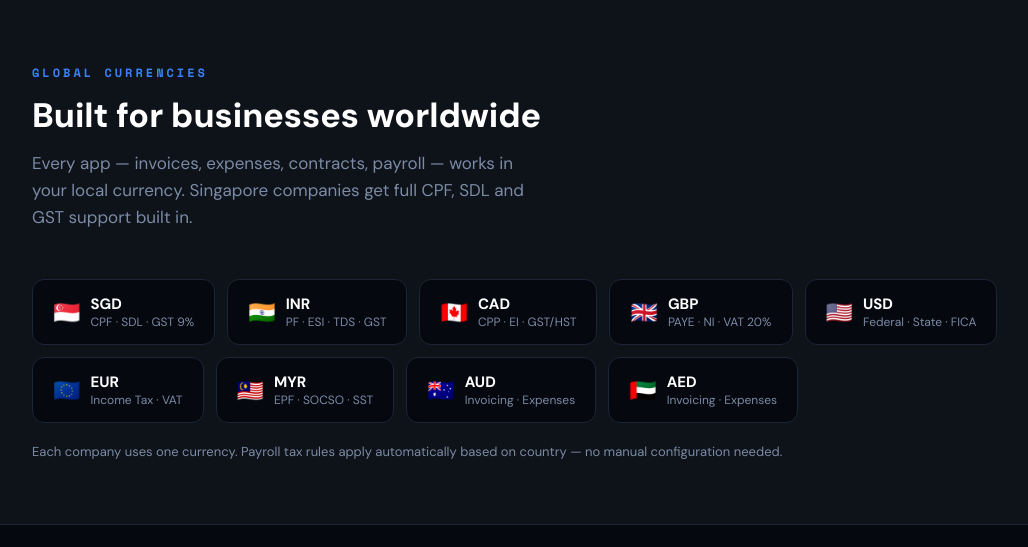
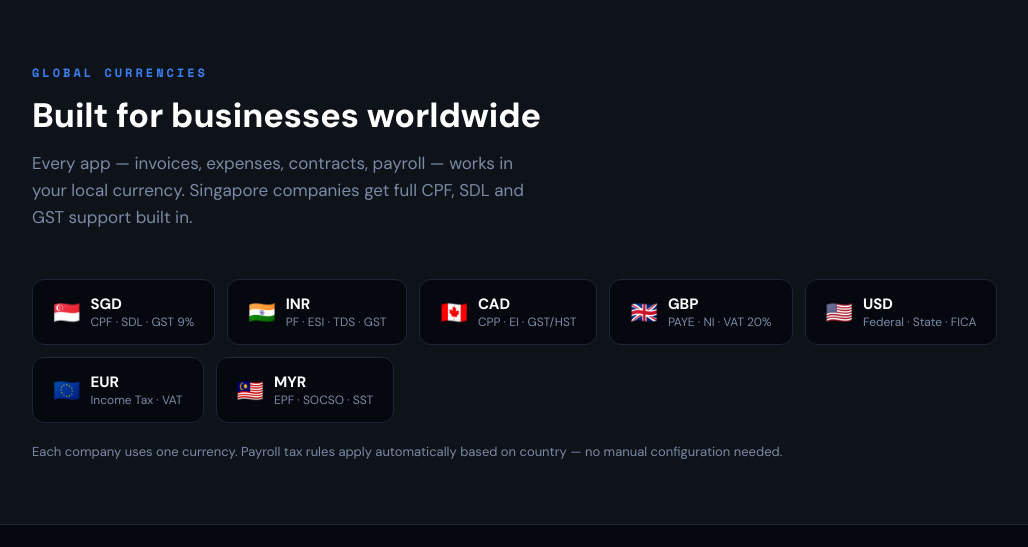
Before and after one commit to akaistudio/financesnap, a Flask app: page /login in a window 1280 px wide. Shown: the part 3920-4467 px from the top of the page, without its empty margins (58-1086 px from the left). Run offline with Flask 3, Linux system fonts and the light colour scheme; data that the repository does not hold is empty; some libraries are stand-ins or nearby versions.

Commit message:
fix: remove AUD and AED from landing page and registration — not yet implemented

```diff
--- a/templates/login.html
+++ b/templates/login.html
@@ -404,14 +404,6 @@ footer a{color:var(--blue);text-decoration:none}
                 <span style="font-size:22px">🇲🇾</span>
                 <div><div style="font-weight:700;color:#fff;font-size:15px">MYR</div><div style="font-size:12px;color:var(--text2)">EPF · SOCSO · SST</div></div>
             </div>
-            <div style="display:flex;align-items:center;gap:10px;background:var(--bg);border:1px solid var(--border);border-radius:12px;padding:14px 20px;min-width:160px">
-                <span style="font-size:22px">🇦🇺</span>
-                <div><div style="font-weight:700;color:#fff;font-size:15px">AUD</div><div style="font-size:12px;color:var(--text2)">Invoicing · Expenses</div></div>
-            </div>
-            <div style="display:flex;align-items:center;gap:10px;background:var(--bg);border:1px solid var(--border);border-radius:12px;padding:14px 20px;min-width:160px">
-                <span style="font-size:22px">🇦🇪</span>
-                <div><div style="font-weight:700;color:#fff;font-size:15px">AED</div><div style="font-size:12px;color:var(--text2)">Invoicing · Expenses</div></div>
-            </div>
         </div>
         <p style="margin-top:20px;font-size:13px;color:var(--text2)">Each company uses one currency. Payroll tax rules apply automatically based on country — no manual configuration needed.</p>
     </div>
@@ -513,7 +505,7 @@ footer a{color:var(--blue);text-decoration:none}
             <div class="form-group"><label>Company Name</label><input type="text" id="regCompany" required placeholder="Your company name"></div>
             <div class="form-group"><label>Email</label><input type="email" id="regEmail" required placeholder="you@company.com"></div>
             <div class="form-group"><label>Currency</label>
-                <select id="regCurrency"><option value="USD">🇺🇸 USD</option><option value="INR">🇮🇳 INR</option><option value="EUR">🇪🇺 EUR</option><option value="GBP">🇬🇧 GBP</option><option value="CAD">🇨🇦 CAD</option><option value="MYR">🇲🇾 MYR</option><option value="SGD">🇸🇬 SGD</option><option value="AUD">🇦🇺 AUD</option><option value="AED">🇦🇪 AED</option></select>
+                <select id="regCurrency"><option value="USD">🇺🇸 USD</option><option value="INR">🇮🇳 INR</option><option value="EUR">🇪🇺 EUR</option><option value="GBP">🇬🇧 GBP</option><option value="CAD">🇨🇦 CAD</option><option value="MYR">🇲🇾 MYR</option><option value="SGD">🇸🇬 SGD</option></select>
             </div>
             <button type="button" class="btn" id="regSendBtn" onclick="sendRegOTP()">Send Verification Code</button>
             <div class="switch">Already have an account? <a href="/login">Sign in</a></div>
```
